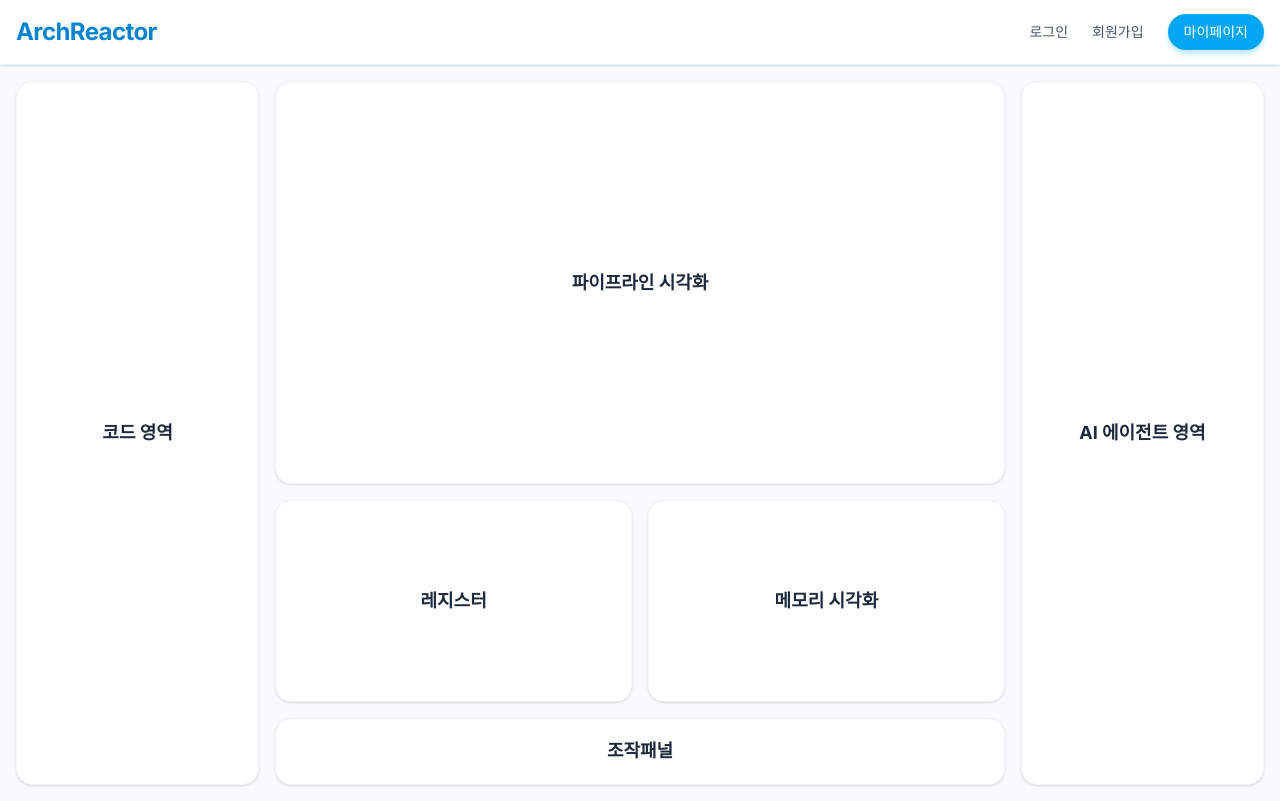
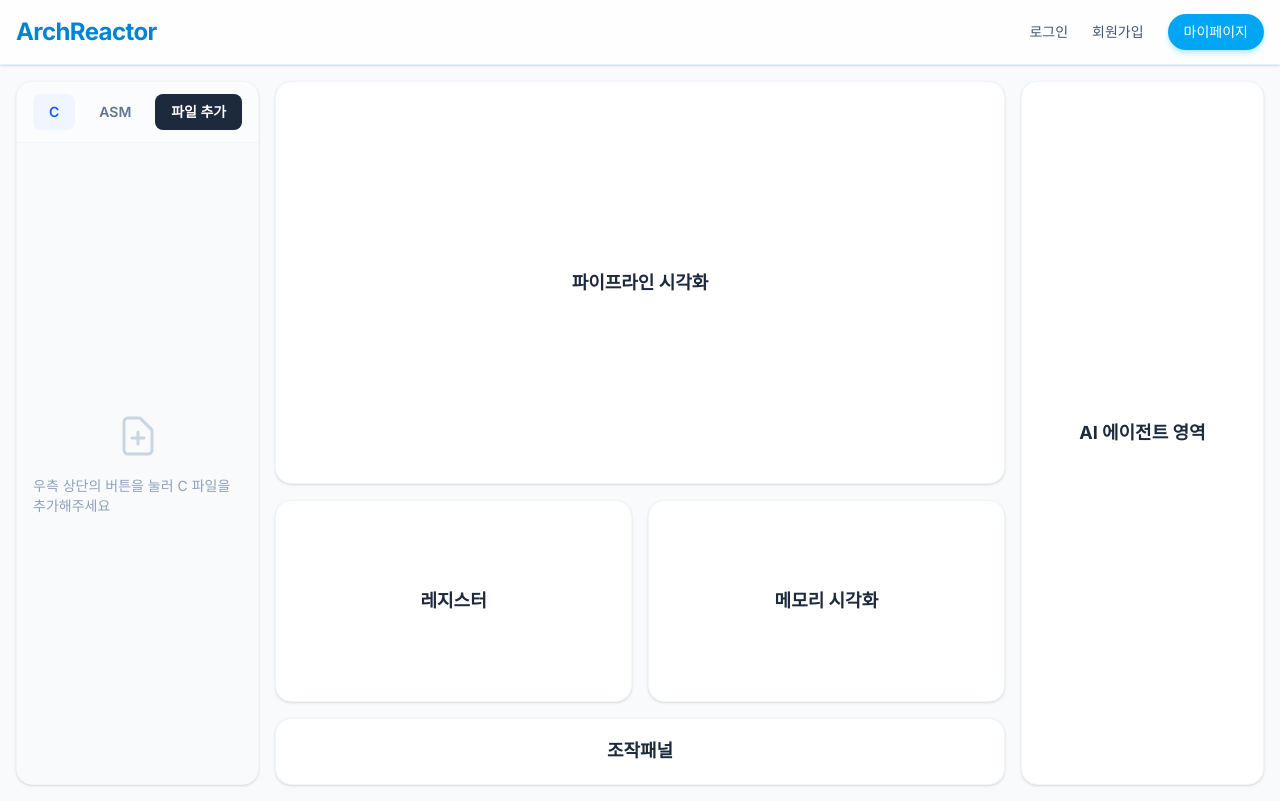
Before and after one commit to DKU-ArchReactor/FE, a React (Vite) app: page / in a window 1280 px wide. Built offline with nearby package versions, Linux system fonts and the light colour scheme.

Commit message:
[UI] Implement source editor section UI

```diff
--- a/src/pages/Main/components/CodeArea.tsx
+++ /dev/null
@@ -1,9 +0,0 @@
-const CodeArea = () => {
-  return (
-    <div className="flex-1 bg-white rounded-2xl shadow-sm border border-slate-100 p-4 flex flex-col items-center justify-center text-center">
-      <h2 className="text-lg font-bold text-slate-800">코드 영역</h2>
-    </div>
-  );
-};
-
-export default CodeArea;
--- /dev/null
+++ b/src/pages/Main/components/Source/SourceHeader.tsx
@@ -0,0 +1,48 @@
+import React from 'react';
+
+interface SourceHeaderProps {
+  activeTab: 'c' | 'asm';
+  setActiveTab: (tab: 'c' | 'asm') => void;
+}
+
+const SourceHeader: React.FC<SourceHeaderProps> = ({
+  activeTab,
+  setActiveTab,
+}) => {
+  return (
+    <div className="flex items-center justify-between px-4 py-3 border-b border-slate-100 bg-slate-50/50">
+      <div className="flex space-x-2">
+        <button
+          onClick={() => setActiveTab('c')}
+          className={`px-4 py-2 rounded-lg text-sm font-semibold transition-colors ${
+            activeTab === 'c'
+              ? 'bg-blue-50 text-blue-600'
+              : 'text-slate-500 hover:bg-slate-100'
+          }`}
+        >
+          C
+        </button>
+        <button
+          onClick={() => setActiveTab('asm')}
+          className={`px-4 py-2 rounded-lg text-sm font-semibold transition-colors ${
+            activeTab === 'asm'
+              ? 'bg-blue-50 text-blue-600'
+              : 'text-slate-500 hover:bg-slate-100'
+          }`}
+        >
+          ASM
+        </button>
+      </div>
+
+      <div className="flex items-center space-x-3">
+        <button
+          className="px-4 py-2 bg-slate-800 hover:bg-slate-700 text-white text-sm font-semibold rounded-lg transition-colors"
+        >
+          파일 추가
+        </button>
+      </div>
+    </div>
+  );
+};
+
+export default SourceHeader;
--- /dev/null
+++ b/src/pages/Main/components/Source/SourceViewer.tsx
@@ -0,0 +1,14 @@
+const SourceViewer = () => {
+  return (
+    <div className="flex-1 p-4 overflow-auto bg-slate-50 text-left">
+      <div className="h-full flex flex-col items-center justify-center text-slate-400 space-y-4">
+        <svg xmlns="http://www.w3.org/2000/svg" className="h-12 w-12 text-slate-300" fill="none" viewBox="0 0 24 24" stroke="currentColor">
+          <path strokeLinecap="round" strokeLinejoin="round" strokeWidth={1.5} d="M9 13h6m-3-3v6m5 5H7a2 2 0 01-2-2V5a2 2 0 012-2h5.586a1 1 0 01.707.293l5.414 5.414a1 1 0 01.293.707V19a2 2 0 01-2 2z" />
+        </svg>
+        <p className="text-sm">우측 상단의 버튼을 눌러 C 파일을 추가해주세요</p>
+      </div>
+    </div>
+  );
+};
+
+export default SourceViewer;
--- /dev/null
+++ b/src/pages/Main/components/Source/index.tsx
@@ -0,0 +1,19 @@
+import { useState } from 'react';
+import SourceHeader from './SourceHeader';
+import SourceViewer from './SourceViewer';
+
+const SourceArea = () => {
+  const [activeTab, setActiveTab] = useState<'c' | 'asm'>('c');
+
+  return (
+    <div className="flex-1 bg-white rounded-2xl shadow-sm border border-slate-100 flex flex-col overflow-hidden">
+      <SourceHeader
+        activeTab={activeTab}
+        setActiveTab={setActiveTab}
+      />
+      <SourceViewer />
+    </div>
+  );
+};
+
+export default SourceArea;
--- a/src/pages/Main/index.tsx
+++ b/src/pages/Main/index.tsx
@@ -1,4 +1,4 @@
-import CodeArea from "./components/CodeArea";
+import SourceArea from "./components/Source";
 import AIAgentArea from "./components/AIAgentArea";
 import PipelineVisualizer from "./components/PipelineVisualizer";
 import RegisterVisualizer from "./components/RegisterVisualizer";
@@ -11,7 +11,7 @@ const MainPage = () => {
     <main className="flex-1 flex px-4 pb-4 pt-4 w-full" style={{ minHeight: 'calc(100vh - 4rem)' }}>
       <div className="flex w-full gap-4">
         <div className="w-1/5 flex flex-col">
-          <CodeArea />
+          <SourceArea />
         </div>
 
         <div className="w-3/5 flex flex-col gap-4">
```
